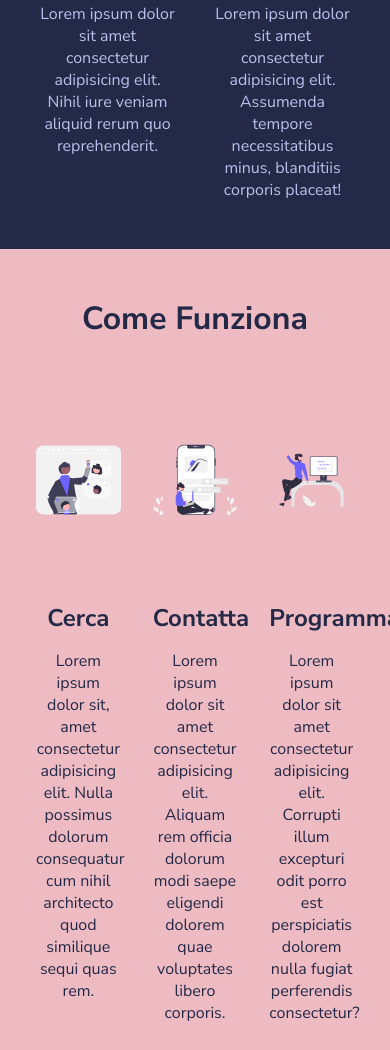
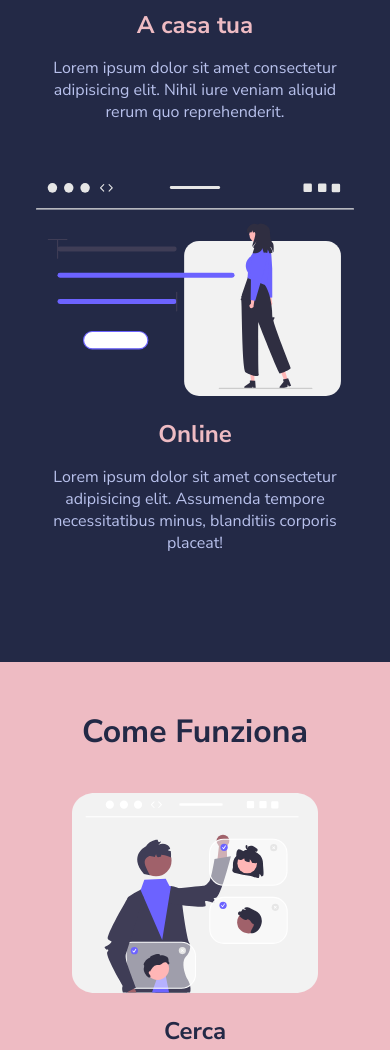
Before and after one commit to DaniAm94/html-css-resp-wannabe, a plain HTML site: page index.html in a window 390 px wide. Shown: the part 500-1550 px from the top of the page. Drawn offline with Linux system fonts and the light colour scheme.

Commit message:
added responsivness

```diff
--- a/css/responsive.css
+++ b/css/responsive.css
@@ -1,6 +1,33 @@
-@media screen and (max-width: 1903px) {
+@media screen and (max-width: 768px) {
     .container {
         width: auto;
-        max-width: 1140px;
     }
 }
+
+@media screen and (max-width: 576px) {
+    .row {
+        flex-wrap: wrap;
+    }
+
+    .col {
+        margin-bottom: 60px;
+
+    }
+
+    .lessons .col {
+        width: 100%;
+    }
+
+    .lessons .col img {
+        max-width: 100%;
+        height: auto;
+    }
+
+    .steps .col {
+        width: 100%;
+    }
+
+    .why-us .col {
+        width: 100%;
+    }
+}
```
